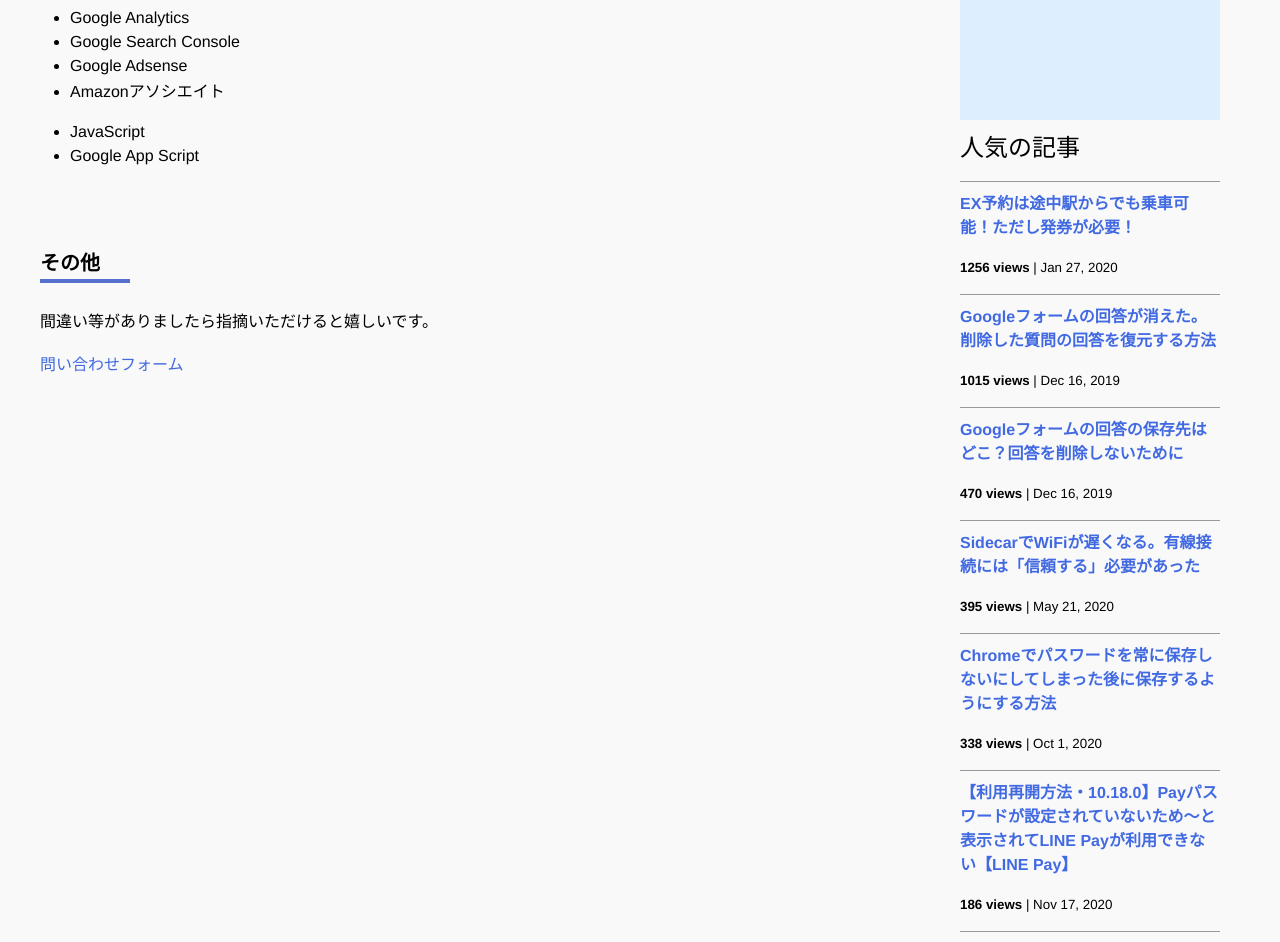
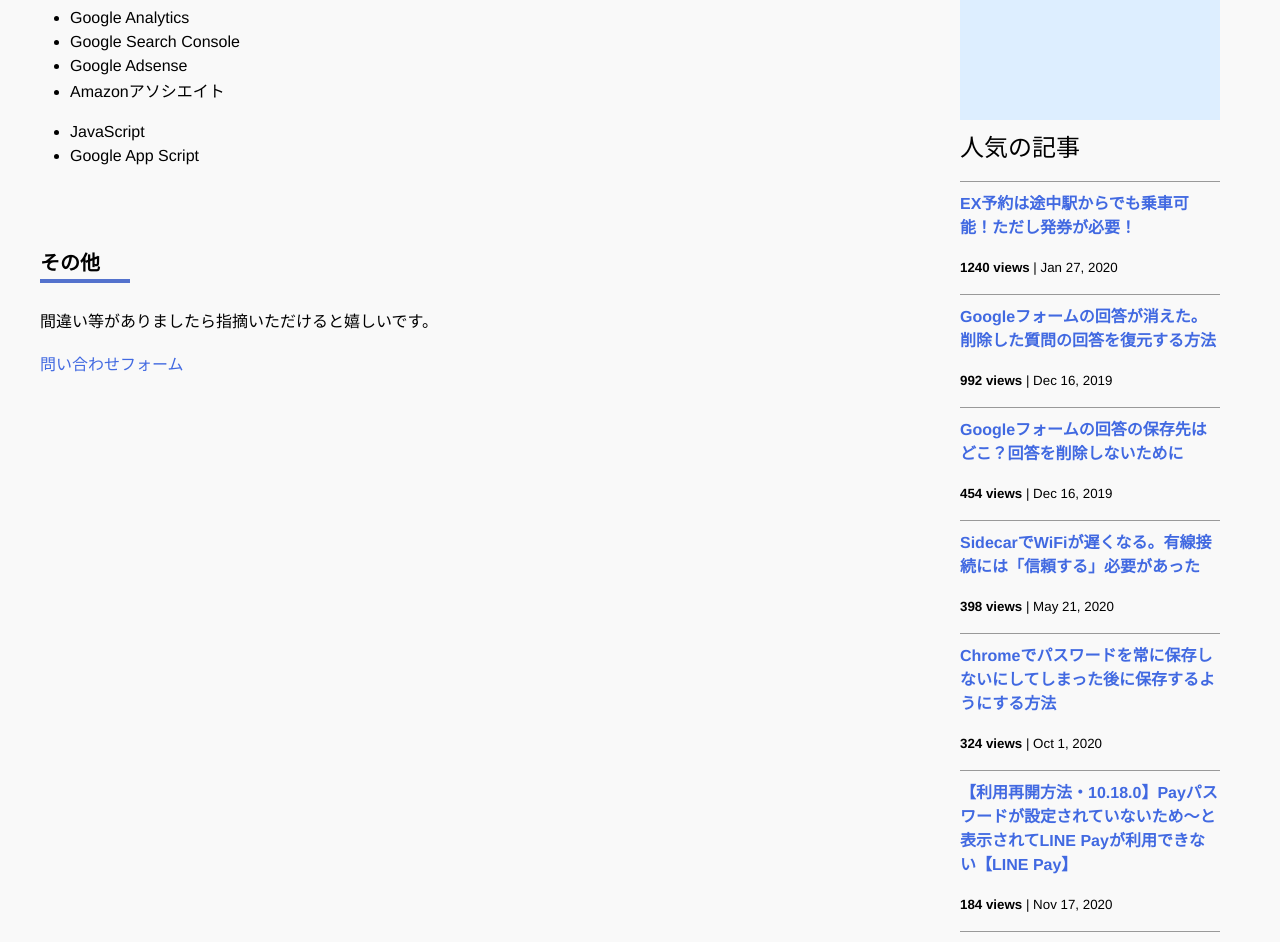
Before and after one commit to iwanaminami/shoyaiwaname, a Jekyll site: the page built from about.markdown, in a window 1280 px wide and 1400 px high, scrolled down 693 px. Shown: the top 942 px of the window. Built offline with Jekyll 4.4.1, drawn with Linux system fonts in a browser that asks for light colours; nearby versions of some CDN libraries; comment, search, counter and statistics services are not loaded; some of the changed text lies outside the part shown.

Commit message:
a new commit message

```diff
--- a/_data/popularposts.yml
+++ b/_data/popularposts.yml
@@ -1,17 +1,17 @@
 side:
-  - view: 1256
+  - view: 1240
     url: /2020/01/27/ex-rideontheway.html
-  - view: 1015
+  - view: 992
     url: /2019/12/16/restore-googleform.html
-  - view: 470
+  - view: 454
     url: /2019/12/16/googleform-answers.html
-  - view: 395
+  - view: 398
     url: /2020/05/21/sidecar-via-cable.html
-  - view: 338
+  - view: 324
     url: /2020/10/01/googlepassword.html
-  - view: 186
+  - view: 184
     url: /2020/11/17/linepay.html
-  - view: 149
+  - view: 151
     url: /2021/05/18/image-compression-word.html
-  - view: 115
+  - view: 112
     url: /2020/01/23/sfcgold.html
```
